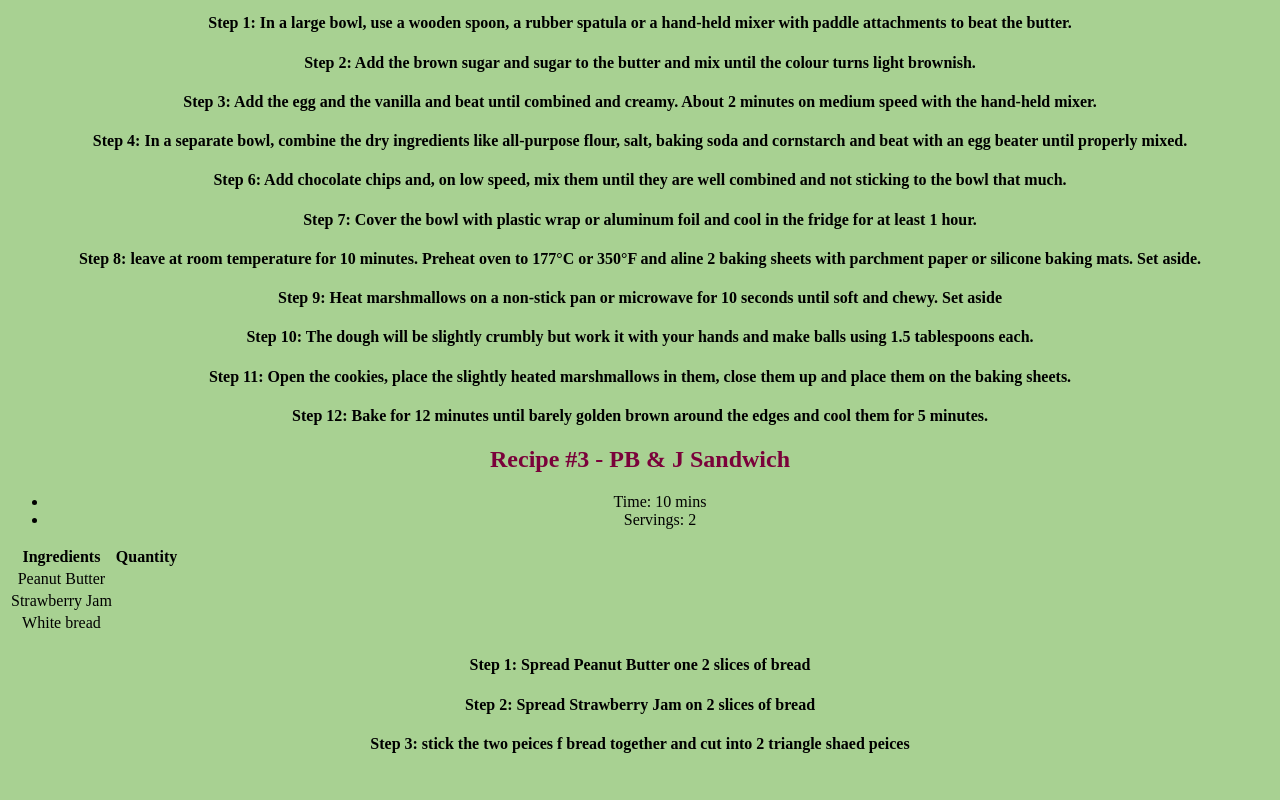
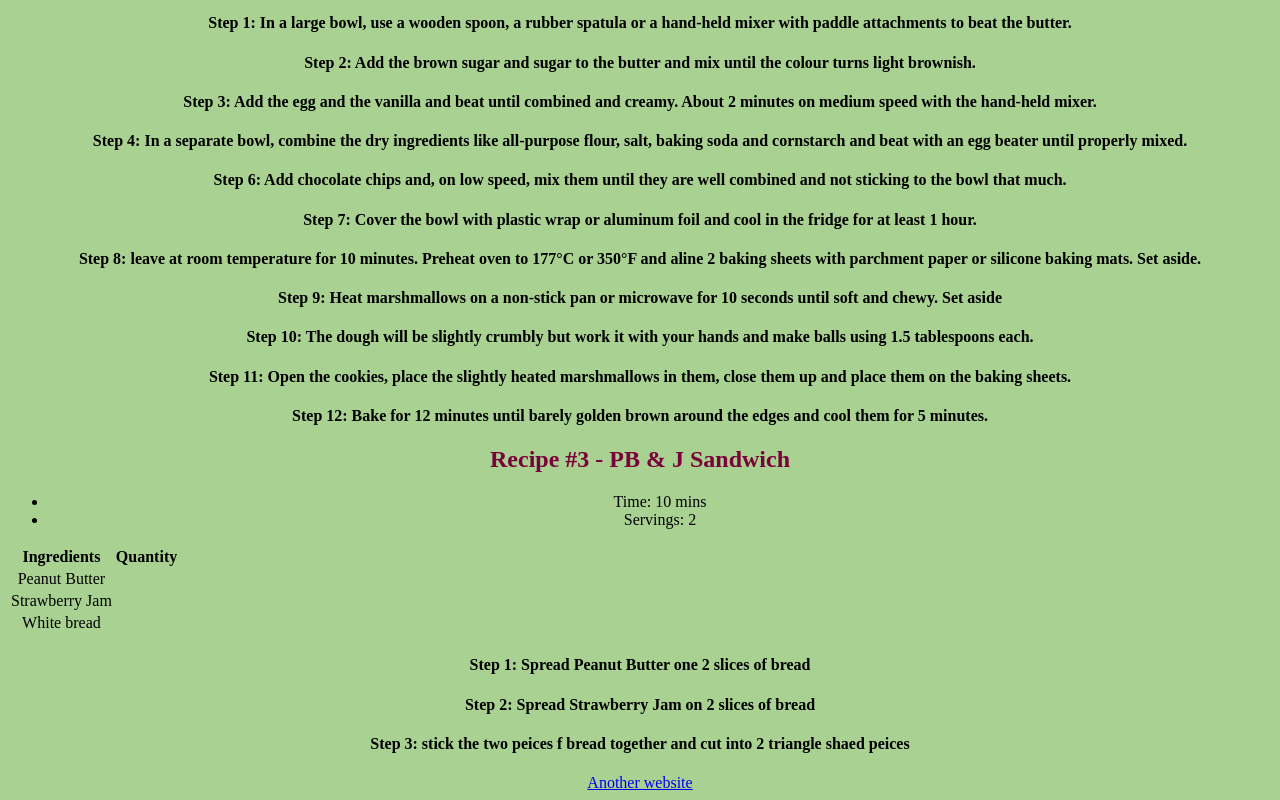
Before and after one commit to CodeHaq/CodeHaq.github.io, a plain HTML site: page index.html in a window 1280 px wide. Shown: the part 1171-1971 px from the top of the page. Before the commit the page ends 1945 px from the top, so only its background shows below. Drawn offline with Linux system fonts and the light colour scheme.

Commit message:
Update index.html

```diff
--- a/index.html
+++ b/index.html
@@ -266,5 +266,6 @@
         <h4>
             Step 3: stick the two peices f bread together and cut into 2 triangle shaed peices
         </h4>
+        <a href="https://CodeHaq.github.io/Travel-website.html">Another website</a>
     </body>
 </html>
```
